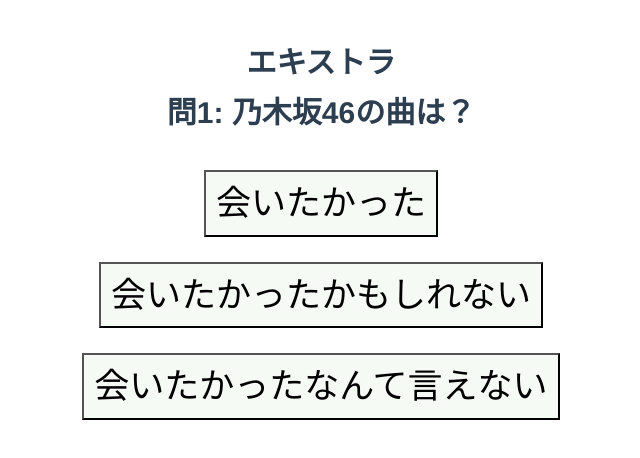
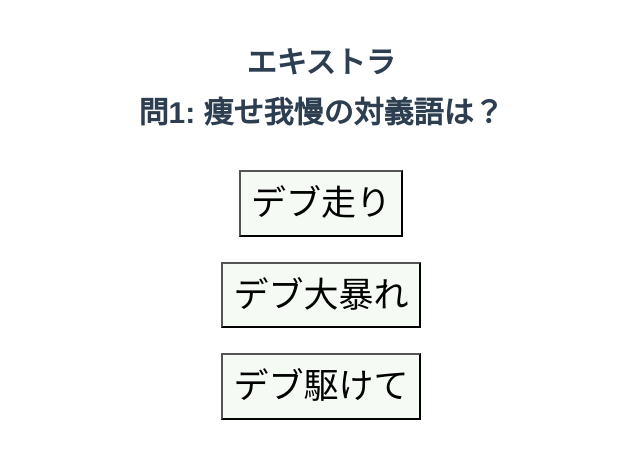
Before and after one commit to Ki-Linux/front_quiz, a Vue app: page /extra in a window 1280 px wide. Shown: the top 458 px of the page, without its empty margins (319-959 px from the left). Built offline with nearby package versions, Linux system fonts and the light colour scheme.

Commit message:
えんど　えきすとら

```diff
--- a/src/components/extraData.ts
+++ b/src/components/extraData.ts
@@ -1,22 +1,22 @@
 const questionExtra: string[] = [
     'Adoの歌は？',
-    'スイカの種は１玉何個くらいある？',
+    '「ダブルパチンコ」は誰のネタ？',
     'じゃんけんで一番出すことが多いのは？',
     'フレンチバーミリオンとは？',
     'ひろゆきが言っていないことは？',
     '5GのGは？',
-    '「ららぽーと」はどこにない？',
+    'Abemaの「」に勝ったら1000万円シリーズで「」に当てはまらないのは？',
     '日本で２番目に多いコンビニは？',
     '珍珍珍はなんのお店？',
     'スシローの裏メニューは？',
     '世界一長い消しカスは何メートル？',
     'にゃんこ大戦争のキャタクターは？',
-    '「原神」はなんて読む？',
+    'カミナリに似ているのは？',
     '乃木坂46の曲は？',
     '痩せ我慢の対義語は？',
     '黄昏の森とは？',
-    'スーパーに売っていないものは？',
-    '「○○ 東京ガールズコレクション」で○○に入るのは？',
+    'ねるねるねるねは何ばんまである？',
+    'TGCとは？',
     '世界一甘い食べ物は？',
     'イクラを油で揚げるとどうなる？',
     'ヨーダは？',
@@ -24,7 +24,9 @@ const questionExtra: string[] = [
     'カプリコの味にあるのは？',
     '世界一YouTubeで再生されている動画は？',
     '意味が全く違うのは？',
-    'このサイトの作成者が中1の時に取った理科のテストの点数は？'
+    'このサイトの作成者が中1の時に理科のテストで取った点数は？',
+    'イオンがない県は？',
+    'Nintendoのゲームは？'
 ]
 
 const answerExtra: { select: string; judge: boolean; }[][] = [
@@ -35,7 +37,7 @@ const answerExtra: { select: string; judge: boolean; }[][] = [
             judge: true
         },
         {
-            select:'500',
+            select:'Yes!アキト',
             judge: true
         },
         {
@@ -55,7 +57,7 @@ const answerExtra: { select: string; judge: boolean; }[][] = [
             judge: true
         },
         {
-            select:'アメリカ',
+            select:'朝倉海',
             judge: true
         },
         {
@@ -79,7 +81,7 @@ const answerExtra: { select: string; judge: boolean; }[][] = [
             judge: false
         },
         {
-            select:'はらかみ',
+            select:'新選組',
             judge: false
         },
         {
@@ -95,11 +97,11 @@ const answerExtra: { select: string; judge: boolean; }[][] = [
             judge: false
         },
         {
-            select:'牛角のキムチ',
+            select:'2ばん',
             judge: false
         },
         {
-            select:'リクルート',
+            select:'東京ゴッドコレクション',
             judge: false
         },
         {
@@ -133,6 +135,14 @@ const answerExtra: { select: string; judge: boolean; }[][] = [
         {
             select: '5点',
             judge: false
+        },
+        {
+            select: '高知県',
+            judge: false
+        },
+        {
+            select: 'ソニック',
+            judge: false
         }
     ],
     [
@@ -141,7 +151,7 @@ const answerExtra: { select: string; judge: boolean; }[][] = [
             judge: false
         },
         {
-            select:'100',
+            select:'ジョイマン',
             judge: false
         },
         {
@@ -161,7 +171,7 @@ const answerExtra: { select: string; judge: boolean; }[][] = [
             judge: false
         },
         {
-            select:'船橋',
+            select:'朝青龍',
             judge: false
         },
         {
@@ -185,7 +195,7 @@ const answerExtra: { select: string; judge: boolean; }[][] = [
             judge: true
         },
         {
-            select:'げんしん',
+            select:'岩倉使節団',
             judge: true
         },
         {
@@ -201,12 +211,12 @@ const answerExtra: { select: string; judge: boolean; }[][] = [
             judge: true
         },
         {
-            select:'すき家のキムチ',
+            select:'3ばん',
             judge: true
         },
         {
-            select:'楽天',
-            judge: false
+            select:'東京ガールズコレクション',
+            judge: true
         },
         {
             select:'パンナコッテル',
@@ -239,6 +249,14 @@ const answerExtra: { select: string; judge: boolean; }[][] = [
         {
             select:'10点',
             judge: false
+        },
+        {
+            select: '青森県',
+            judge: false
+        },
+        {
+            select: 'パックマン',
+            judge: false
         }
     ],
     [
@@ -247,7 +265,7 @@ const answerExtra: { select: string; judge: boolean; }[][] = [
             judge: false
         },
         {
-            select:'700',
+            select:'ハリウッドザコシショウう',
             judge: false
         },
         {
@@ -267,7 +285,7 @@ const answerExtra: { select: string; judge: boolean; }[][] = [
             judge: false
         },
         {
-            select:'中国',
+            select:'那須川天心',
             judge: false
         },
         {
@@ -291,7 +309,7 @@ const answerExtra: { select: string; judge: boolean; }[][] = [
             judge: false
         },
         {
-            select:'はらがみ',
+            select:'天正遣欧少年使節',
             judge: false
         },
         {
@@ -307,12 +325,12 @@ const answerExtra: { select: string; judge: boolean; }[][] = [
             judge: false
         },
         {
-            select:'吉野家のキムチ',
+            select:'4ばん',
             judge: false
         },
         {
-            select:'マイナビ',
-            judge: true
+            select:'東京ゴキブリコレクション',
+            judge: false
         },
         {
             select:'グラブジャムン',
@@ -345,6 +363,14 @@ const answerExtra: { select: string; judge: boolean; }[][] = [
         {
             select:'7点',
             judge: true
+        },
+        {
+            select:'福井県',
+            judge: true
+        },
+        {
+            select:'ピクミン',
+            judge: true
         }
     ]
 ]
```
